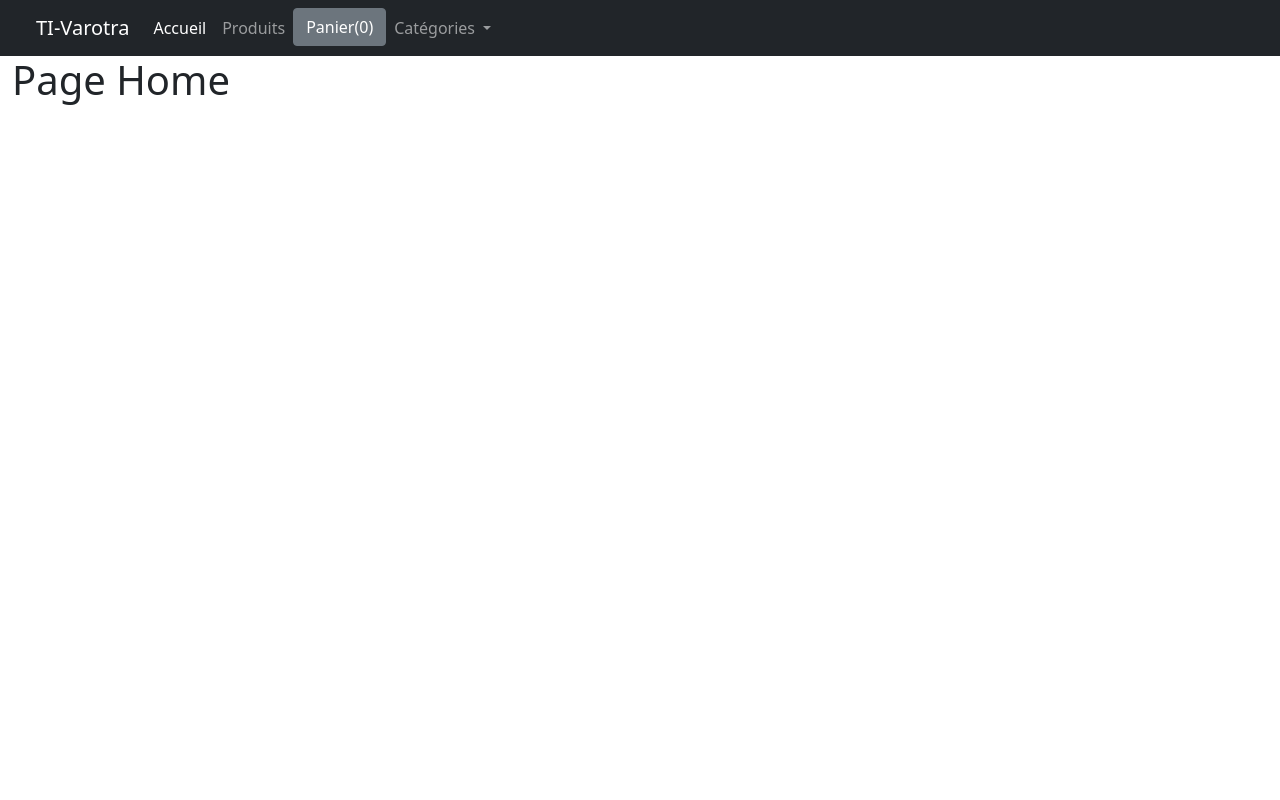
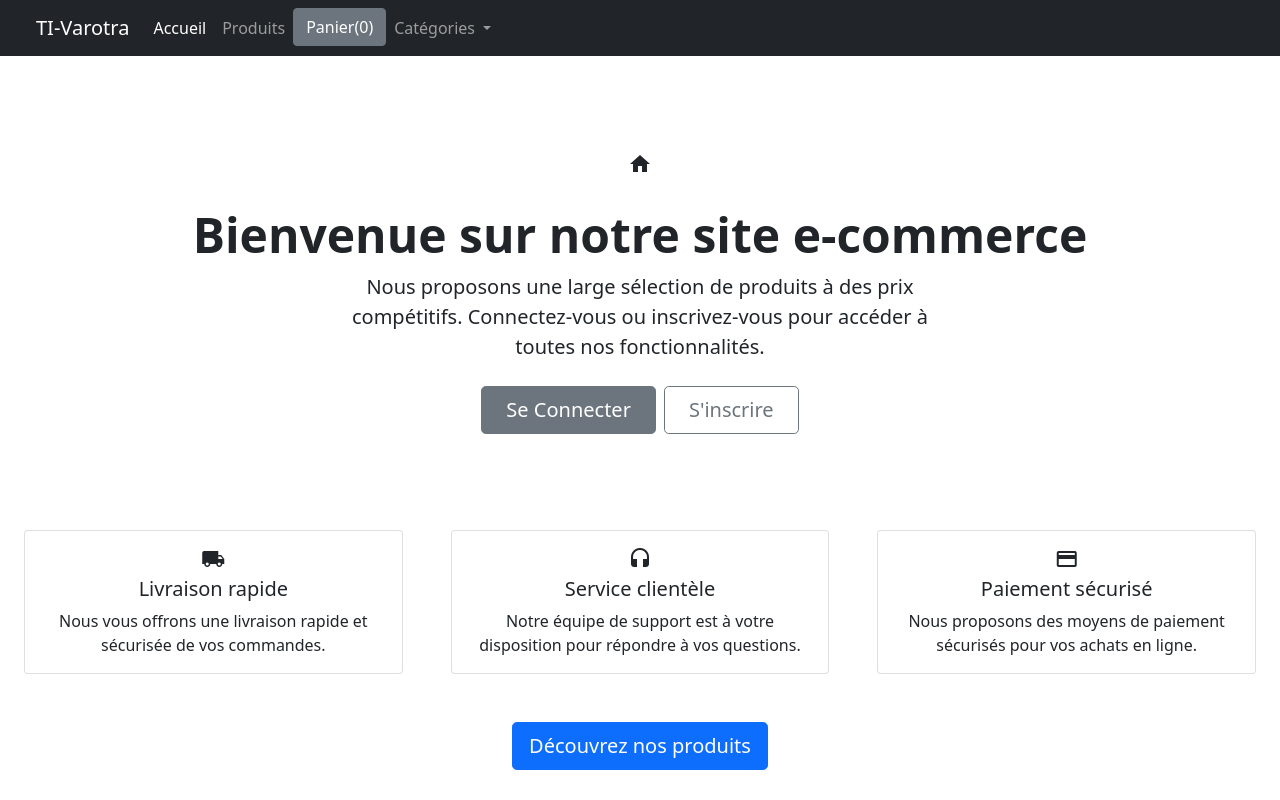
Before and after one commit to Group-ITDevSuccess/E-Commerce-Django-002, a Django app: page / in a window 1280 px wide. Run offline with Django 4.2, Linux system fonts and the light colour scheme.

Commit message:
Page index de home

```diff
--- a/ecommerce/shop/templates/home/index.html
+++ b/ecommerce/shop/templates/home/index.html
@@ -1,5 +1,71 @@
-{% extends '../partials/base.html' %}
+{% extends '../partials/base.html' %} {% block content %}
+<div class="container-fluid mt-2 mb-3">
+  <div class="px-4 py-5 my-5 text-center">
+    <div class="d-block mx-auto mb-4">
+      <i class="material-icons md-48">home</i>
+    </div>
+    <h1 class="display-5 fw-bold">Bienvenue sur notre site e-commerce</h1>
+    <div class="col-lg-6 mx-auto">
+      <p class="lead mb-4">
+        Nous proposons une large sélection de produits à des prix compétitifs.
+        Connectez-vous ou inscrivez-vous pour accéder à toutes nos
+        fonctionnalités.
+      </p>
+      <div class="d-grid gap-2 d-sm-flex justify-content-sm-center">
+        <button type="button" class="btn btn-secondary btn-lg px-4 gap-3">
+          Se Connecter
+        </button>
+        <button type="button" class="btn btn-outline-secondary btn-lg px-4">
+          S'inscrire
+        </button>
+      </div>
+    </div>
+  </div>
 
-{% block content %}
-    <h1>Page Home</h1>
+  <div class="row gx-5 mt-5">
+    <div class="col-md-4">
+      <div class="card h-100">
+        <div class="card-body text-center">
+          <i class="material-icons md-48">local_shipping</i>
+          <h5 class="card-title">Livraison rapide</h5>
+          <p class="card-text">
+            Nous vous offrons une livraison rapide et sécurisée de vos
+            commandes.
+          </p>
+        </div>
+      </div>
+    </div>
+    <div class="col-md-4">
+      <div class="card h-100">
+        <div class="card-body text-center">
+          <i class="material-icons md-48">headset</i>
+          <h5 class="card-title">Service clientèle</h5>
+          <p class="card-text">
+            Notre équipe de support est à votre disposition pour répondre à vos
+            questions.
+          </p>
+        </div>
+      </div>
+    </div>
+    <div class="col-md-4">
+      <div class="card h-100">
+        <div class="card-body text-center">
+          <i class="material-icons md-48">credit_card</i>
+          <h5 class="card-title">Paiement sécurisé</h5>
+          <p class="card-text">
+            Nous proposons des moyens de paiement sécurisés pour vos achats en
+            ligne.
+          </p>
+        </div>
+      </div>
+    </div>
+  </div>
+
+  <div class="text-center mt-5">
+    <a href="/shop" class="btn btn-primary btn-lg" role="button"
+      >Découvrez nos produits</a
+    >
+  </div>
+</div>
+
 {% endblock %}
```
Also changed, not shown: ecommerce/shop/templates/auth/login.html (added), ecommerce/shop/templates/auth/signup.html (added).
